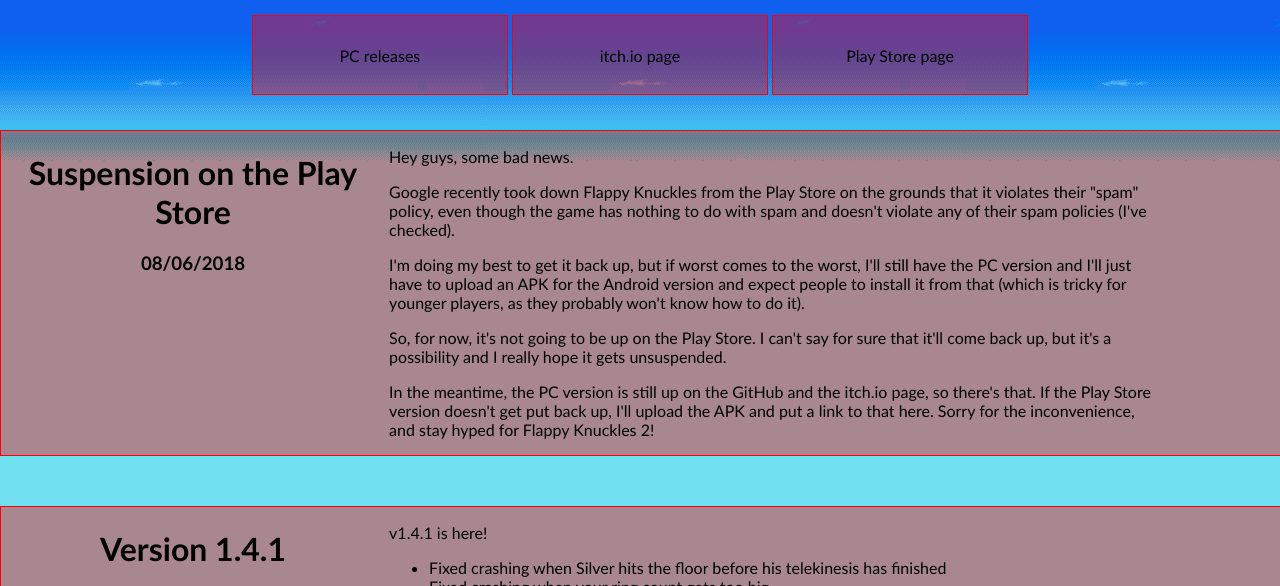
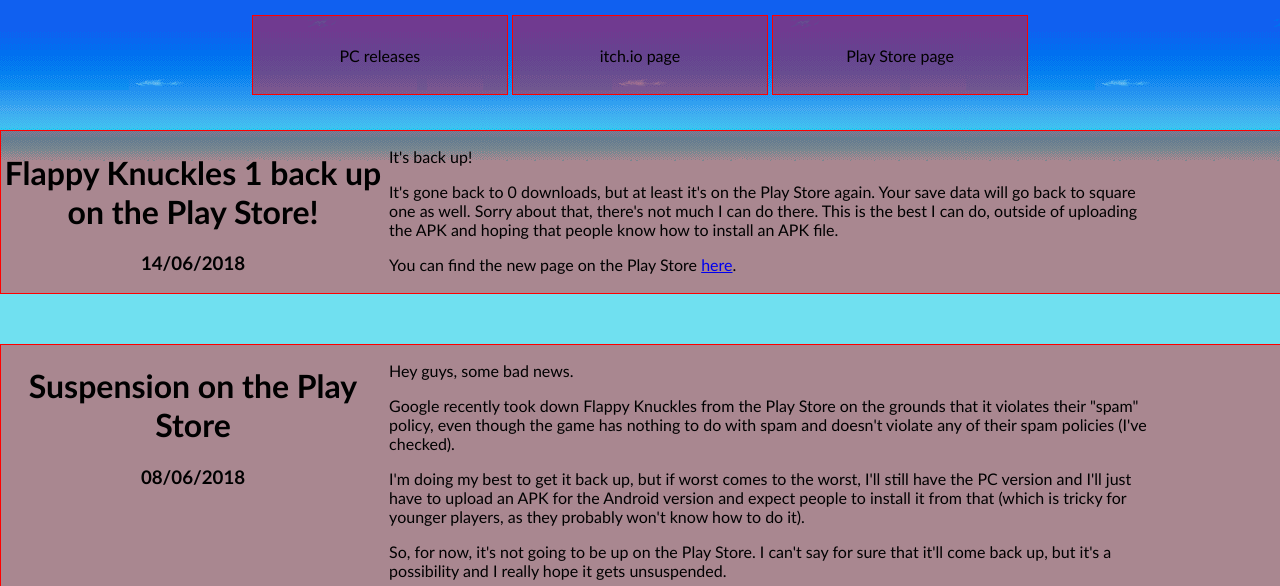
Before and after one commit to Taking1n1/FlappyKnuckles, a plain HTML site: page index.html in a window 1280 px wide. Shown: the part 178-764 px from the top of the page. Drawn offline with Linux system fonts and the light colour scheme.

Commit message:
back up on play store

```diff
--- a/index.html
+++ b/index.html
@@ -86,12 +86,25 @@
 	<div style="width:100%;text-align:center;margin-bottom:35px;">
 		<a href="https://github.com/Taking1n1/FlappyKnuckles/releases"><button class="button">PC releases</button></a>
 		<a href="https://taking1n1.itch.io/flappy-knuckles"><button class="button">itch.io page</button></a>
-		<a href="https://play.google.com/store/apps/details?id=com.mattbarnes.flappyknuckles&hl=en_GB"><button class="button">Play Store page</button></a>
+		<a href="https://play.google.com/store/apps/details?id=com.mattbarnes.flappyknucklesrerelease"><button class="button">Play Store page</button></a>
 	</div>
 
 	<!---------->
 	<!-- Blog -->
 	<!---------->
+	<!-- Back up -->
+	<div class="blogPostStart">
+		<div class="blogPostLeft">
+			<h1 style="width:100%;text-align:center;">Flappy Knuckles 1 back up on the Play Store!</h1>
+			<h3 style="width:100%;text-align:center;">14/06/2018</h3>
+		</div>
+		<div class="blogPostRight">
+			<p>It's back up!</p>
+			<p>It's gone back to 0 downloads, but at least it's on the Play Store again. Your save data will go back to square one as well. Sorry about that, there's not much I can do there. This is the best I can do, outside of uploading the APK and hoping that people know how to install an APK file.</p>
+			<p>You can find the new page on the Play Store <a href="https://play.google.com/store/apps/details?id=com.mattbarnes.flappyknucklesrerelease">here</a>.</p>
+		</div>
+	</div>
+
 	<!-- Application suspended -->
 	<div class="blogPostStart">
 		<div class="blogPostLeft">
```
